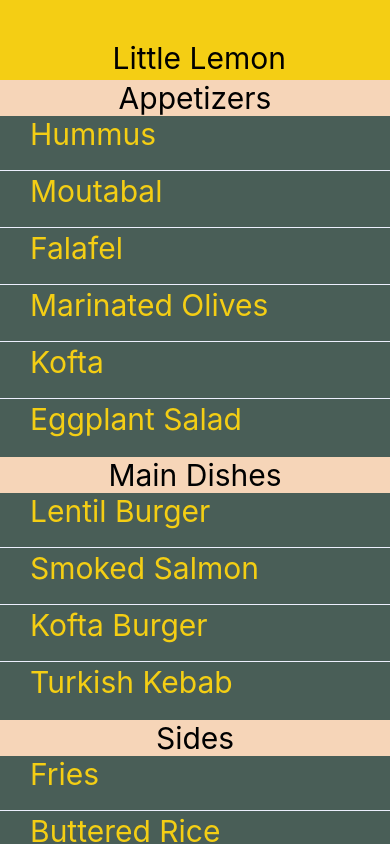
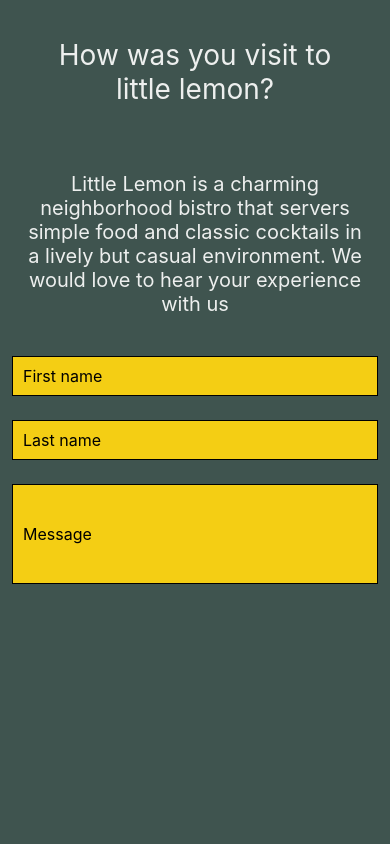
Before and after one commit to HoangNghia202/little-lemon-react-native-coursera, a React Native app: screen / in a window 390 px wide. Built offline with nearby package versions, Linux system fonts and the light colour scheme.

Commit message:
TextInput and handle virtual keyboad

```diff
--- a/App.js
+++ b/App.js
@@ -3,12 +3,13 @@ import { StyleSheet, Text, TextComponent, View } from 'react-native';
 import LittleLemonHeader from './components/LittleLemonHeader';
 import LittleLemonFooter from './components/LittleLemonHeader';
 import MenuItem from './components/MenuItems';
+import FeedBackForm from './components/TextInputComponent';
 export default function App() {
   return (
     <View style={styles.container}>
-      <LittleLemonHeader />
-      <MenuItem />
-
+      {/* <LittleLemonHeader />
+      <MenuItem /> */}
+      <FeedBackForm />
     </View>
   );
 }
@@ -16,6 +17,6 @@ export default function App() {
 const styles = StyleSheet.create({
   container: {
     flex: 1,
-    backgroundColor: '#495E57'
+    // backgroundColor: '#495E57'
   }
 })
--- a/components/MenuItems.js
+++ b/components/MenuItems.js
@@ -94,7 +94,7 @@ const menuStyle = StyleSheet.create({
         borderColor: "#EDEFFE",
     },
     footerText: {
-        color: 'black',
+        color: '#000000',
         padding: 10,
         backgroundColor: yellow,
         textAlign: 'center'
--- /dev/null
+++ b/components/TextInputComponent.js
@@ -0,0 +1,67 @@
+import React, { useState } from 'react'
+import { StyleSheet, View, Text, TextInput, ScrollView, KeyboardAvoidingView, Platform } from 'react-native'
+
+export default function FeedBackForm() {
+    const [firstName, onchangeFirstName] = useState("")
+    const [lastName, onchangeLastName] = useState("")
+    const [message, onchangeMessage] = useState("")
+
+    return (
+        <KeyboardAvoidingView style={styles.container} behavior={Platform.OS === 'ios' ? 'padding' : 'height'}>
+            <ScrollView keyboardDismissMode='on-drag'>
+                <Text style={styles.headingSection}>
+                    How was you visit to little lemon?
+                </Text>
+                <Text style={styles.infoSection}>
+                    Little Lemon is a charming neighborhood bistro that servers simple food and
+                    classic cocktails in a lively but casual environment. We would love to hear
+                    your experience with us
+                </Text>
+
+                <TextInput style={styles.input} value={firstName} onChangeText={onchangeFirstName} placeholder='First name' />
+                <TextInput style={styles.input} value={lastName} onChangeText={onchangeLastName} placeholder='Last name' />
+                <TextInput style={styles.messageInput} value={message} onChangeText={onchangeMessage} placeholder='Message' />
+            </ScrollView>
+        </KeyboardAvoidingView>
+
+    )
+}
+
+const styles = StyleSheet.create({
+    container: {
+        flex: 1,
+        backgroundColor: 'rgb(63, 84, 79)',
+    },
+    input: {
+        height: 40,
+        margin: 12,
+        borderWidth: 1,
+        padding: 10,
+        fontSize: 16,
+        borderColor: 'EDEFEE',
+        backgroundColor: '#F4CE14',
+    },
+    messageInput: {
+        height: 100,
+        margin: 12,
+        borderWidth: 1,
+        padding: 10,
+        fontSize: 16,
+        backgroundColor: '#F4CE14'
+    },
+    infoSection: {
+        fontSize: 20,
+        padding: 20,
+        marginVertical: 8,
+        color: '#EDEFEE',
+        textAlign: 'center'
+    },
+    headingSection: {
+        fontSize: 28,
+        padding: 30,
+        marginVertical: 8,
+        color: '#EDEFEE',
+        textAlign: 'center',
+        backgroundColor: '#3f544f'
+    }
+})
```
